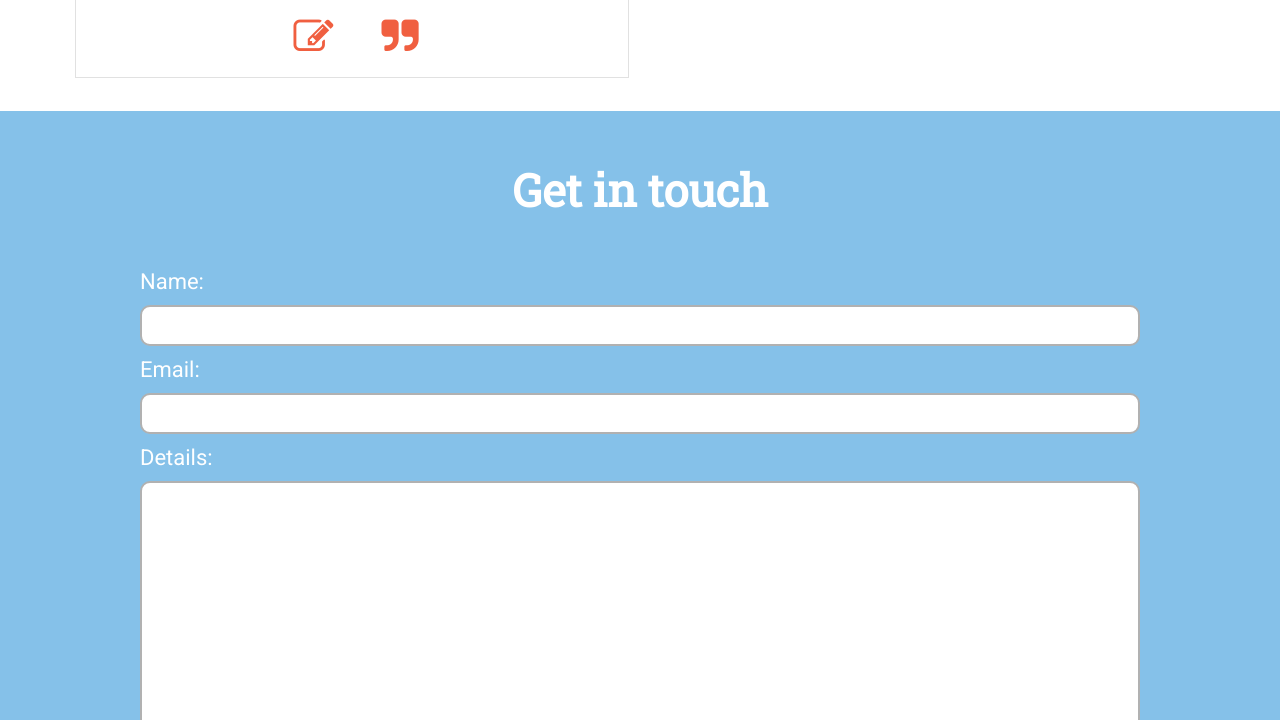
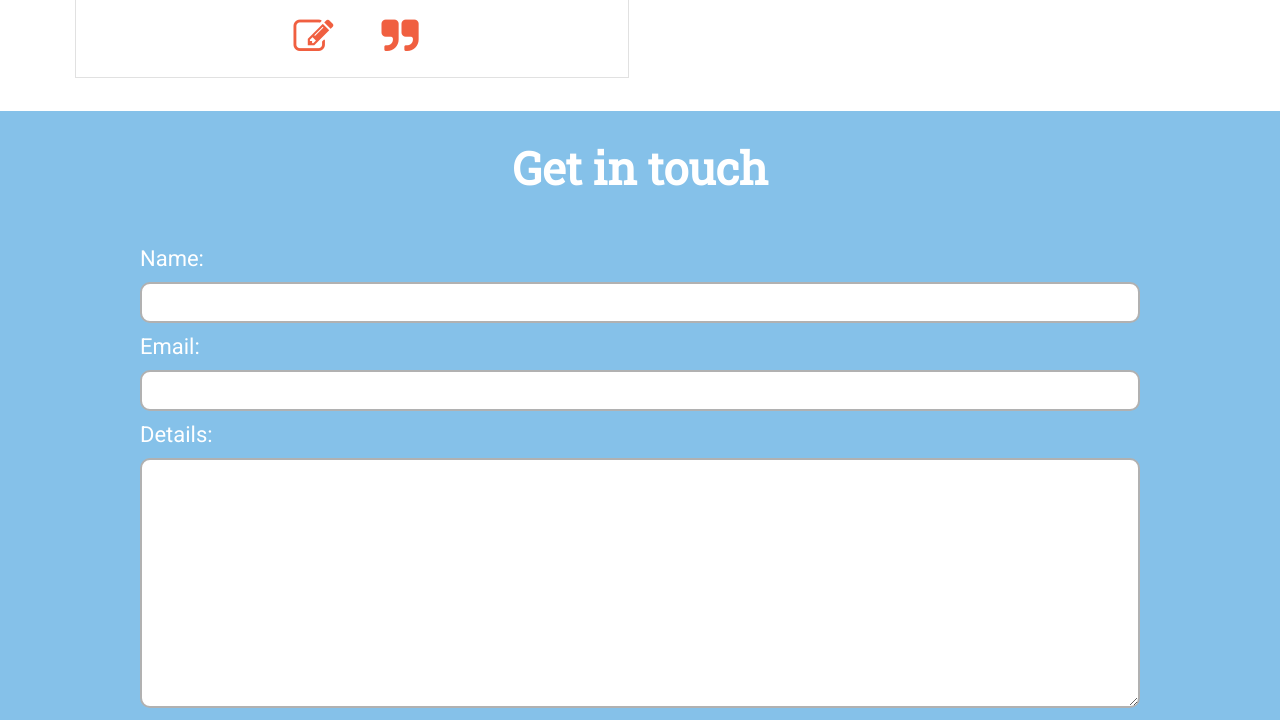
Before and after one commit to cook1e20/AerospaceConsultancy, a website: page index.html in a window 1280 px wide. Shown: the part 3214-3934 px from the top of the page. Drawn offline with Linux system fonts and the light colour scheme; a web font is replaced by a local one.

Commit message:
minor fix

```diff
--- a/stylesheets/styles.sass
+++ b/stylesheets/styles.sass
@@ -271,7 +271,8 @@ i
     color: #fff
     h2
         text-align: center
-        padding: 1em
+        padding-top: 0.5em
+        padding-bottom: 1em
         margin: 0
 
 
```
Also changed, not shown: stylesheets/styles.css, 1 other file.
